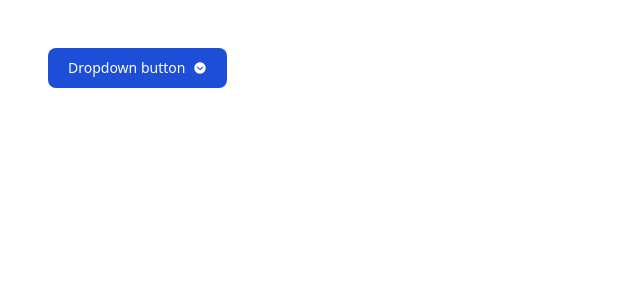
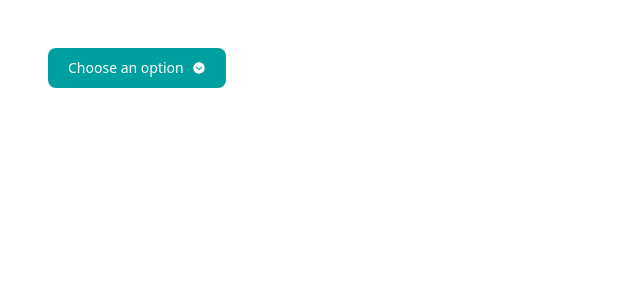
Before and after one commit to Shazil0204/Garage-All-In-One, a React (Vite) app in the folder Frontend/: page / in a window 1280 px wide. Shown: the top 300 px of the page, without its empty margins (0-640 px from the left). Built offline with nearby package versions, Linux system fonts and the light colour scheme.

Commit message:
we did it {Somehow}

```diff
--- a/Frontend/src/Components/Common/Dropdown.tsx
+++ b/Frontend/src/Components/Common/Dropdown.tsx
@@ -7,11 +7,16 @@ interface DropdownOption {
 }
 
 interface DropdownProps {
+  title: string;
   options: DropdownOption[];
   onOptionSelect: (value: string) => void;
 }
 
-const Dropdown: React.FC<DropdownProps> = ({ options, onOptionSelect }) => {
+const Dropdown: React.FC<DropdownProps> = ({
+  title,
+  options,
+  onOptionSelect,
+}) => {
   const [isOpen, setIsOpen] = useState(false);
   const [isRotated, setIsRotated] = useState(false);
 
@@ -30,10 +35,10 @@ const Dropdown: React.FC<DropdownProps> = ({ options, onOptionSelect }) => {
     <>
       <button
         onClick={handleOpenDropdown}
-        className="text-white bg-blue-700 hover:bg-blue-800 font-medium rounded-lg text-sm px-5 py-2.5 text-center inline-flex items-center gap-2"
+        className="text-white bg-secondary hover:bg-primary duration-300 font-medium rounded-lg text-sm px-5 py-2.5 text-center inline-flex items-center gap-2"
         type="button"
       >
-        Dropdown button{" "}
+        {title}
         <IoIosArrowDropdownCircle
           style={{
             transform: isRotated ? "rotate(540deg)" : "rotate(0deg)",
@@ -44,17 +49,16 @@ const Dropdown: React.FC<DropdownProps> = ({ options, onOptionSelect }) => {
       </button>
 
       <div
-        id="dropdown"
-        className={`z-10 bg-white divide-y divide-gray-100 rounded-lg shadow w-44 dark:bg-gray-700 ${
+        className={`z-10 mt-2 bg-secondary rounded-lg shadow w-44 ${
           isOpen ? `visible` : `hidden`
         }`}
       >
-        <ul className="py-2 text-sm text-gray-700 dark:text-gray-200">
+        <ul className="p-2 text-sm text-white">
           {options.map((option) => (
             <li key={option.value}>
               <button
                 onClick={() => handleOptionClick(option.value)}
-                className="block px-4 py-2 text-left w-full hover:bg-gray-100 dark:hover:bg-gray-600 dark:hover:text-white"
+                className="block p-2 text-left w-full hover:bg-primary rounded-lg"
               >
                 {option.label}
               </button>
--- a/Frontend/src/Screens/Routes/Inventory.tsx
+++ b/Frontend/src/Screens/Routes/Inventory.tsx
@@ -17,11 +17,9 @@ const Inventory = () => {
   return (
     <div className="p-12">
       <Dropdown
+        onOptionSelect={handleOptionSelect}
         options={options}
-        onOptionSelect={handleOptionSelect}
         title={title}
-        width="12rem"
-        height="3rem"
       />
     </div>
   );
```
